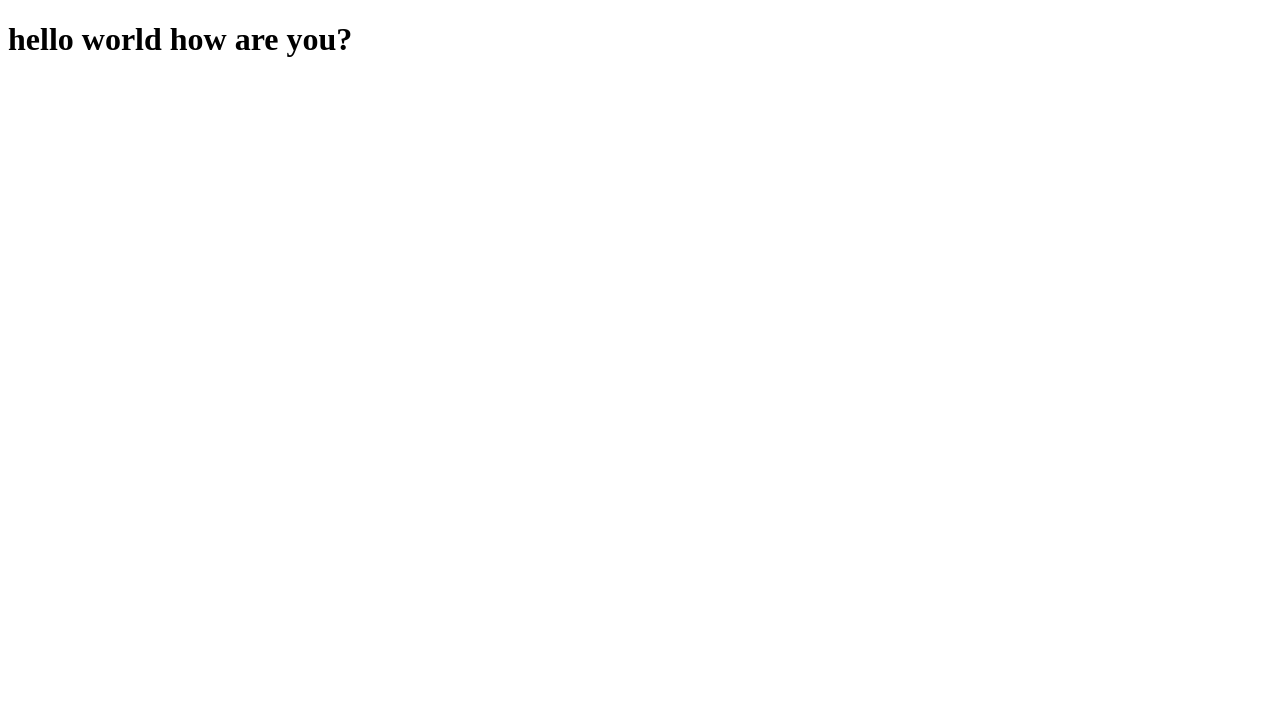
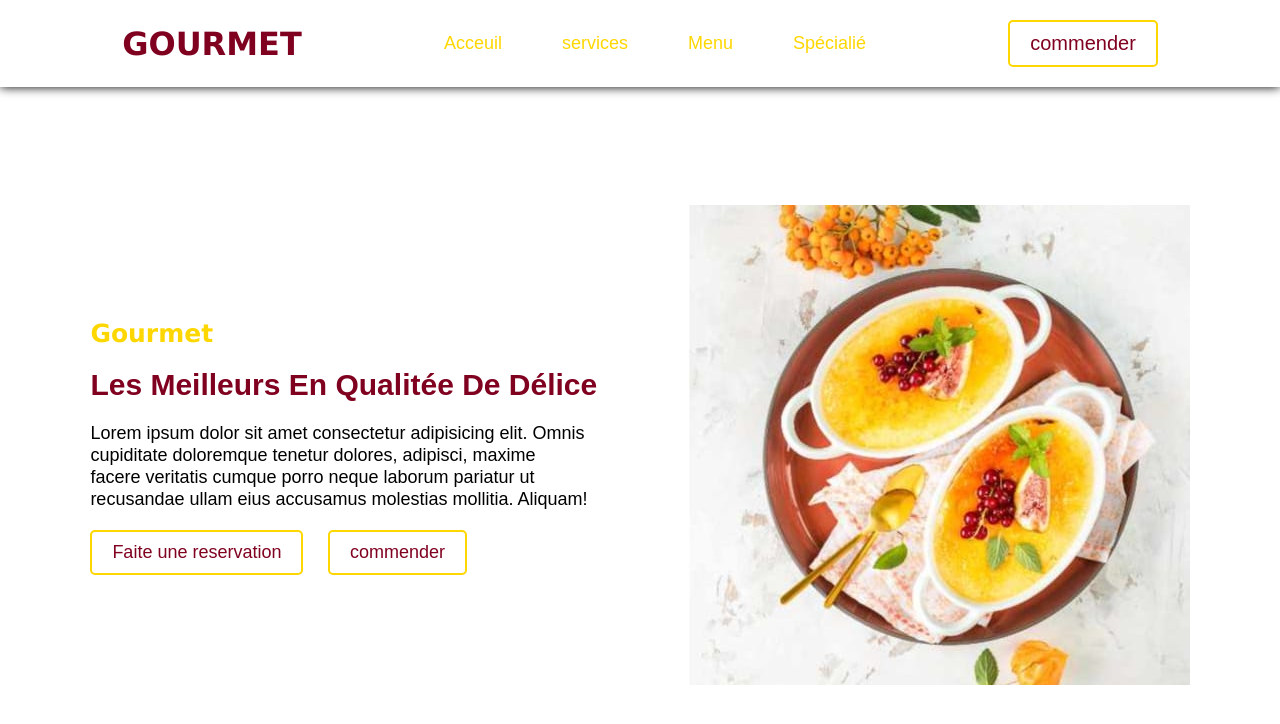
Before and after one commit to TSEFACKDEV/Git-test, a plain HTML site: page index.html in a window 1280 px wide. Drawn offline with Linux system fonts and the light colour scheme.

Commit message:
creation de ma landing page

```diff
--- a/index.html
+++ b/index.html
@@ -4,8 +4,33 @@
     <meta charset="UTF-8">
     <meta name="viewport" content="width=device-width, initial-scale=1.0">
     <title>Document</title>
+    <link rel="stylesheet" href="style.css">
 </head>
 <body>
-    <h1>hello world how are you?</h1>
+    <!-- la section header -->
+    <header>
+        <h1>GOURMET</h1>
+
+        <ul>
+            <li><a href="#">Acceuil</a></li>
+            <li><a href="#">services</a></li>
+            <li><a href="#">Menu</a></li>
+            <li><a href="#">Spécialié</a></li>
+        </ul>
+        <button>commender</button>
+    </header>
+    <!-- la section main -->
+
+    <main>
+        <div class="main_gauche">
+            <h2>Gourmet</h2>
+            <h3>Les meilleurs en qualitée de délice </h3>
+            <p>Lorem ipsum dolor sit amet consectetur adipisicing elit. Omnis cupiditate doloremque tenetur dolores, adipisci, maxime facere veritatis cumque porro neque laborum pariatur ut recusandae ullam eius accusamus molestias mollitia. Aliquam!</p>
+            <button>Faite une reservation </button> <button>commender</button>
+        </div>
+        <div class="main_droite">
+            <img src="images/image-creme-brulee-desktop.jpg" alt="">
+        </div>
+    </main>
 </body>
 </html>
--- /dev/null
+++ b/style.css
@@ -0,0 +1,86 @@
+*{
+    margin: 0;
+    padding: 0;
+    box-sizing: border-box;
+    list-style: none;
+    text-decoration: none;
+    font-family: sans-serif;
+}
+body{
+    width: 100%;
+    margin: auto;
+    background: #fff;
+}
+header{
+    display: flex;
+    justify-content: space-evenly;
+    align-items: center;
+    padding: 20px 0;
+    box-shadow: 0 0 10px #000;
+}
+header h1{
+    font-family: Verdana, Geneva, Tahoma, sans-serif;
+    color: #800020;
+}
+header ul{
+    display: flex;
+    gap: 20px;
+}
+header ul a{
+    color: #FFD700;
+    font-size: 18px;
+    padding: 10px 20px ;
+}
+header button{
+    padding: 10px 20px ;
+    background: transparent;
+    color: #800020;
+    border: 2px solid #FFD700;
+    border-radius: 5px;
+    font-size: 20px;
+    cursor: pointer;
+    transition: all 0.5s;
+}
+header button:hover{
+    letter-spacing: 1px;
+    color: #FFD700;
+    border: 2px solid #800020;
+}
+/* stylede la section main */
+
+main{
+    width: 100%;
+    display: flex;
+    justify-content: space-evenly;
+    align-items: center;
+    min-height: 90vh;
+}
+.main_gauche h2{
+ color: #FFD700;
+ font-family: Verdana, Geneva, Tahoma, sans-serif;
+ font-size: 25px;
+ margin-bottom: 20px;
+}
+.main_gauche h3{
+    color: #800020;
+    font-size: 30px;
+    margin-bottom:20px;
+    text-transform: capitalize;
+}
+.main_gauche p {
+    line-height: 22px;
+    font-size: 18px;
+    width: 100%;
+    max-width: 500px;
+    margin-bottom: 20px;
+}
+.main_gauche button {
+    margin: 0 20px 0 0;
+    padding: 10px 20px ;
+    background: transparent;
+    border: 2px solid #FFD700;
+    color: #800020;
+    border-radius: 5px;
+    font-size: 18px;
+    cursor: pointer;
+}
```
Also changed, not shown: images/favicon-32x32.png (added), images/icon-add-to-cart.svg (added), images/icon-carbon-neutral.svg (added), images/icon-decrement-quantity.svg (added), images/icon-increment-quantity.svg (added), images/icon-order-confirmed.svg (added), images/icon-remove-item.svg (added), images/illustration-empty-cart.svg (added), images/image-baklava-desktop.jpg (added), images/image-brownie-desktop.jpg (added), images/image-cake-desktop.jpg (added), images/image-creme-brulee-desktop.jpg (added), images/image-macaron-desktop.jpg (added), images/image-meringue-desktop.jpg (added), 1 more files.
